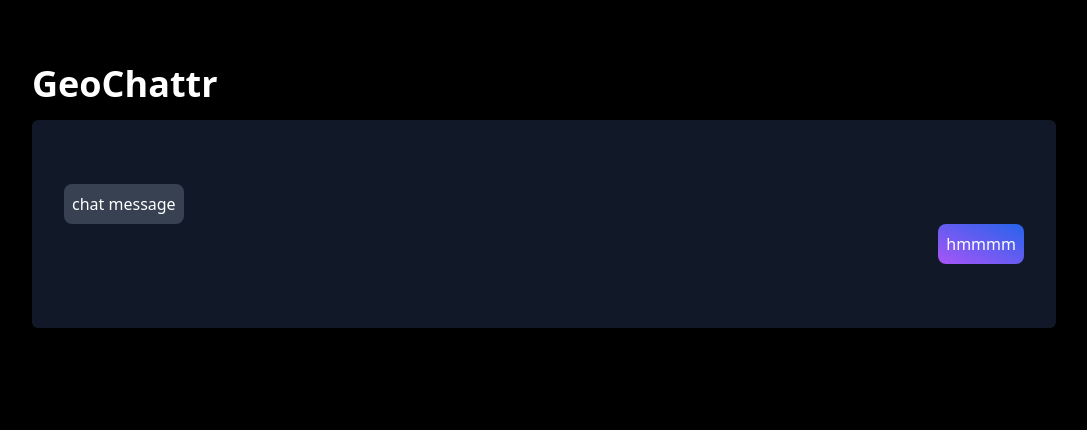
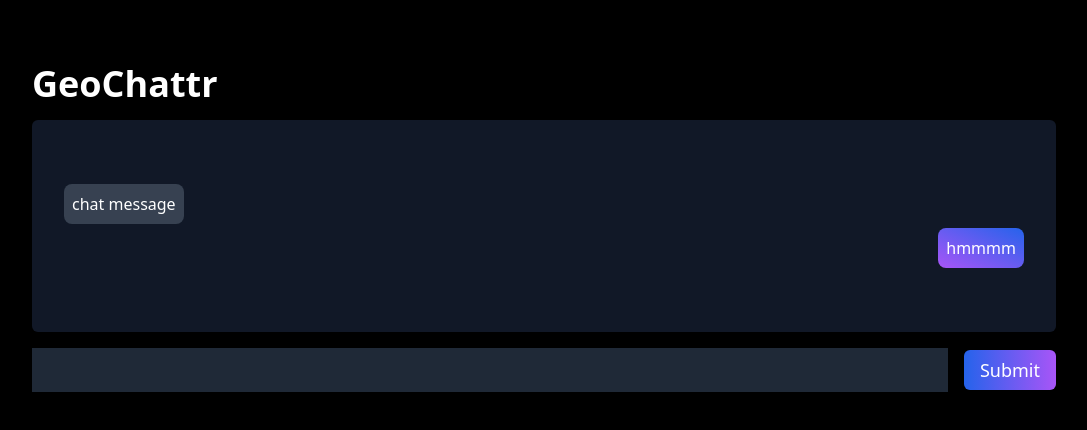
Before and after one commit to GeoChattr/website, a Next.js app: page / in a window 1280 px wide. Shown: the top 430 px of the page, without its empty margins (96-1183 px from the left). Built offline with nearby package versions, Linux system fonts and the light colour scheme.

Commit message:
chat input

```diff
--- /dev/null
+++ b/components/ChatInput.tsx
@@ -0,0 +1,14 @@
+const ChatInput = () => {
+  return (
+    <div className="flex items-center gap-4">
+      <input className="w-full bg-gray-800 px-4 py-2 text-lg" type="text" />
+      <button
+        className="rounded-md bg-gradient-to-r from-blue-600 to-purple-500 px-4 py-1.5 text-lg font-medium"
+        type="button"
+      >
+        Submit
+      </button>
+    </div>
+  );
+};
+export default ChatInput;
--- a/components/ChatMessage.tsx
+++ b/components/ChatMessage.tsx
@@ -3,9 +3,9 @@ const ChatMessage = ({ self, message }: { self: boolean; message: string }) => {
     <div
       className={`${
         self
-          ? "bg-gradient-to-tr from-purple-500 to-blue-600 self-end"
+          ? "self-end bg-gradient-to-tr from-purple-500 to-blue-600"
           : "bg-gray-700"
-      } px-2 py-2 rounded-lg max-w-[60%] w-fit`}
+      } w-fit max-w-[60%] rounded-lg px-2 py-2`}
     >
       {message}
     </div>
--- a/components/ChatPage.tsx
+++ b/components/ChatPage.tsx
@@ -1,14 +1,16 @@
+import ChatInput from "./ChatInput";
 import ChatMessage from "./ChatMessage";
 
 const ChatPage = () => {
   return (
     <main className="py-16 px-8">
-      <div className="max-w-5xl mx-auto">
-        <h1 className="text-4xl font-bold mb-4">GeoChattr</h1>
-        <div className="flex flex-col bg-gray-900 py-16 px-8 rounded-md">
+      <div className="mx-auto max-w-5xl space-y-4">
+        <h1 className="text-4xl font-bold">GeoChattr</h1>
+        <div className="flex flex-col gap-1 rounded-md bg-gray-900 py-16 px-8">
           <ChatMessage self={false} message={"chat message"} />
           <ChatMessage self={true} message={"hmmmm"} />
         </div>
+        <ChatInput />
       </div>
     </main>
   );
--- a/package.json
+++ b/package.json
@@ -20,6 +20,8 @@
     "eslint": "8.10.0",
     "eslint-config-next": "12.1.0",
     "postcss": "^8.4.7",
+    "prettier": "^2.5.1",
+    "prettier-plugin-tailwindcss": "^0.1.8",
     "tailwindcss": "^3.0.23",
     "typescript": "4.6.2"
   }
```
Also changed, not shown: 1 other file (tests, documents, lock files or other folders).
